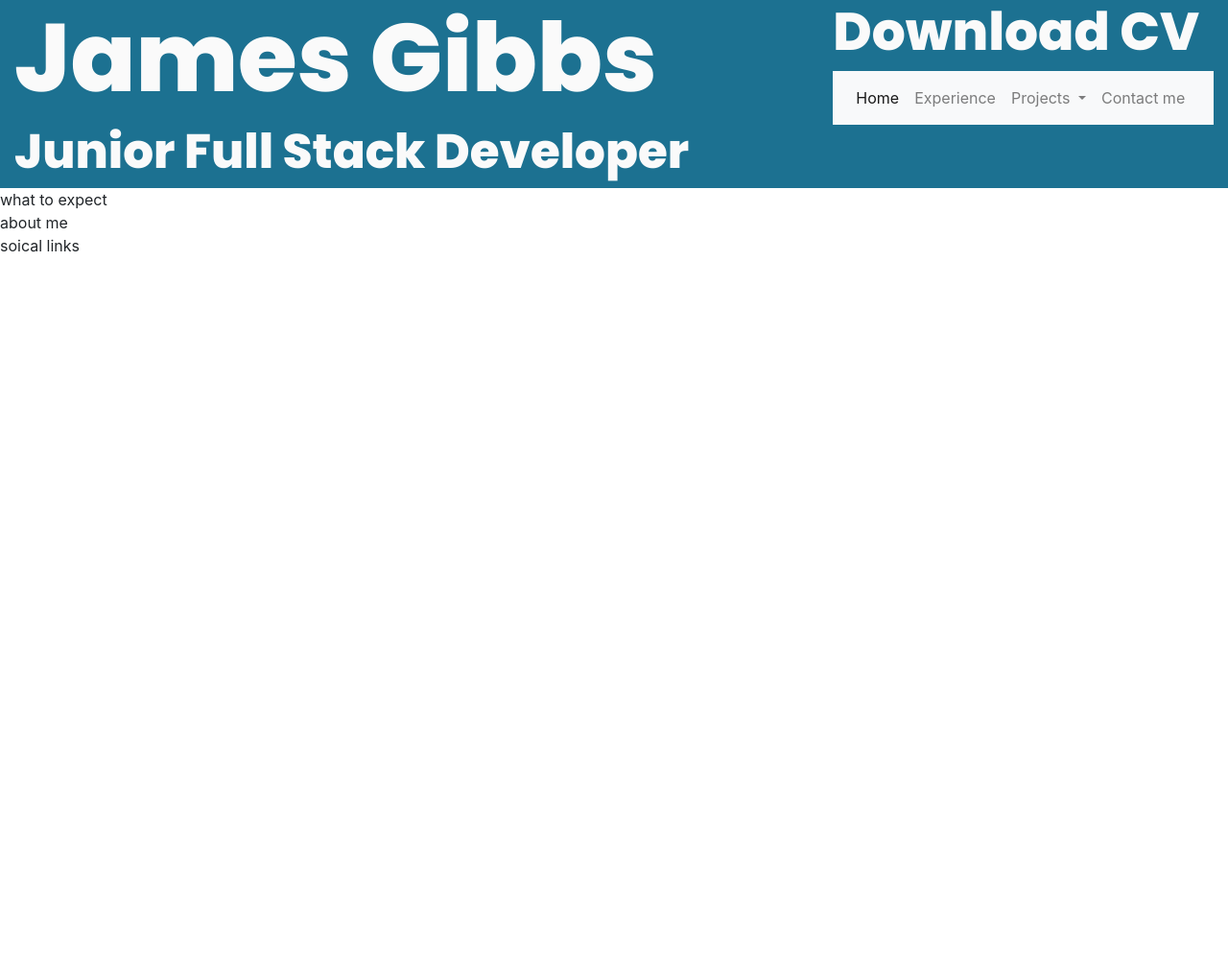
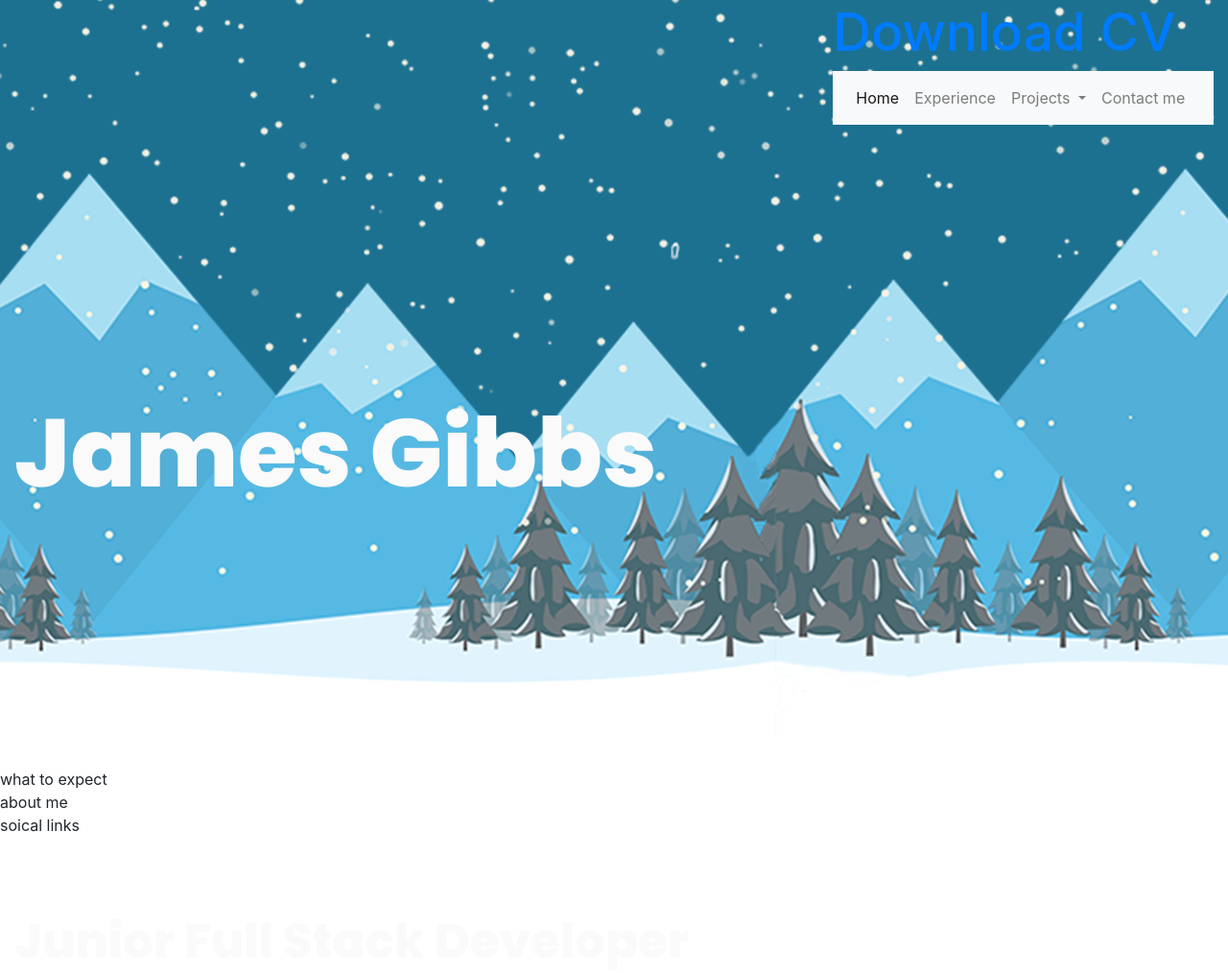
Before and after one commit to Code-Institute-Submissions/jamesigibbs-milestone1, a plain HTML site: page index.html in a window 1280 px wide. Shown: the whole page at 96% size. Before the commit the page ends 800 px from the top, so only its background shows below. Drawn offline with nearby package versions, Linux system fonts and the light colour scheme.

Commit message:
Header Background Backup(experincing issues with gitpod

```diff
--- a/assets/css/style.css
+++ b/assets/css/style.css
@@ -8,16 +8,16 @@
 
 header {
     background-color: #1c7191;
-}
-
-.main-header {
-    background-image: url("./assets/imgs/mountain-header-index.png")
+    background-image: url("../imgs/mountain-header-index.png");
+    background-position: bottom;
+    height: 100vh;
 }
 
 .heading{
     color: #fafafa;
     font-family: "Poppins", sans-serif;
     font-weight: 800;
+    padding-top: 50%
 }
 
 #name{
@@ -27,7 +27,7 @@ header {
 #title {
     font-size: 50px;
 }
-#download {
+.download {
     font-size: 55px;
 }
 /*----------------------------------------Navbar
--- a/index.html
+++ b/index.html
@@ -22,7 +22,7 @@
 				</div>
 
 				<div class="col-4">
-					<h3><a href="#" class="heading" id="download">Download CV</a></h3>
+					<h3><a href="#" class="download">Download CV</a></h3>
 
 
 					<!--Navbar-->
```
